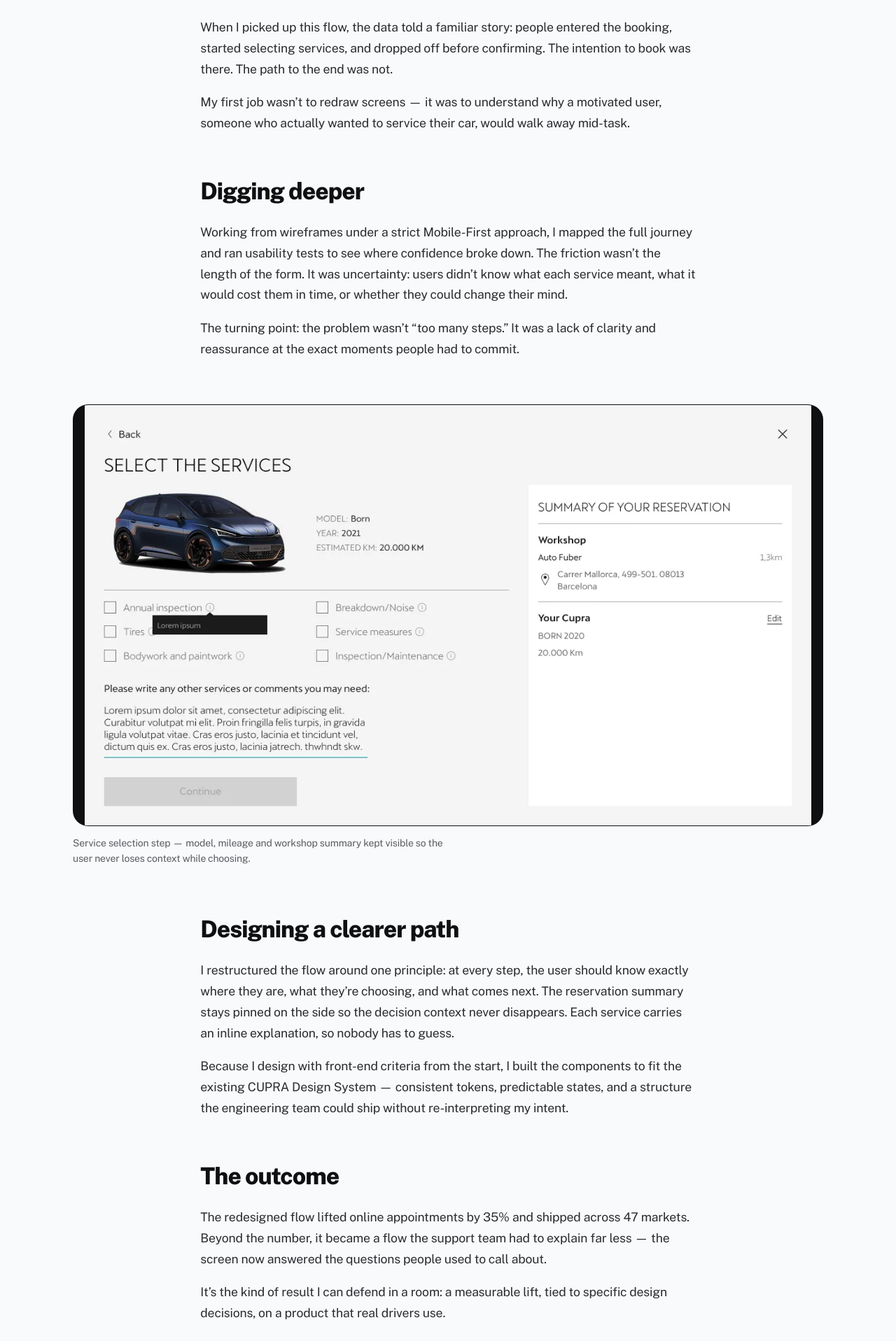
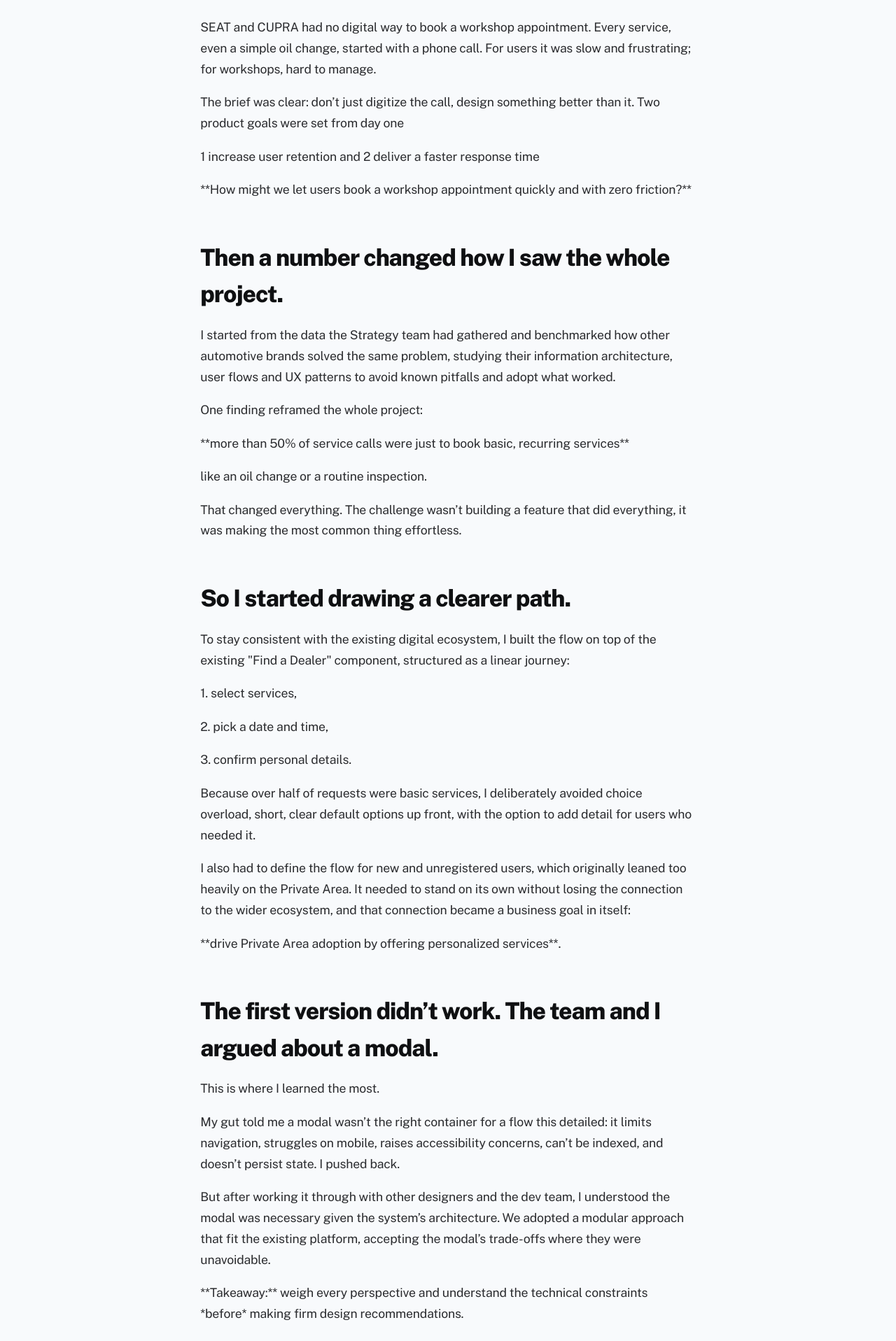
Before and after one commit to wenreidesign/wenrei-portfolio, a React (Vite) app: page /work/cupra-book-an-appointment in a window 1280 px wide. Shown: the part 1543-3460 px from the top of the page at 70% size. Built offline with nearby package versions, Linux system fonts and the light colour scheme.

Commit message:
wip: portfolio progress

```diff
--- a/src/data/cases.js
+++ b/src/data/cases.js
@@ -26,18 +26,46 @@
     sections: [
       {
         kind: 'text',
-        heading: 'Where it all started',
+        heading: 'It started with a phone call.',
         body: [
-          'When I picked up this flow, the data told a familiar story: people entered the booking, started selecting services, and dropped off before confirming. The intention to book was there. The path to the end was not.',
-          'My first job wasn’t to redraw screens — it was to understand why a motivated user, someone who actually wanted to service their car, would walk away mid-task.',
+          'SEAT and CUPRA had no digital way to book a workshop appointment. Every service, even a simple oil change, started with a phone call. For users it was slow and frustrating; for workshops, hard to manage.',
+          'The brief was clear: don’t just digitize the call, design something better than it. Two product goals were set from day one',
+          '1 increase user retention and 2 deliver a faster response time',
+          '**How might we let users book a workshop appointment quickly and with zero friction?**',
         ],
       },
       {
         kind: 'text',
-        heading: 'Digging deeper',
+        heading: 'Then a number changed how I saw the whole project.',
         body: [
-          'Working from wireframes under a strict Mobile-First approach, I mapped the full journey and ran usability tests to see where confidence broke down. The friction wasn’t the length of the form. It was uncertainty: users didn’t know what each service meant, what it would cost them in time, or whether they could change their mind.',
-          'The turning point: the problem wasn’t “too many steps.” It was a lack of clarity and reassurance at the exact moments people had to commit.',
+          'I started from the data the Strategy team had gathered and benchmarked how other automotive brands solved the same problem, studying their information architecture, user flows and UX patterns to avoid known pitfalls and adopt what worked.',
+          'One finding reframed the whole project:',
+          '**more than 50% of service calls were just to book basic, recurring services**',
+          'like an oil change or a routine inspection.',
+          'That changed everything. The challenge wasn’t building a feature that did everything, it was making the most common thing effortless.',
+        ],
+      },
+      {
+        kind: 'text',
+        heading: 'So I started drawing a clearer path.',
+        body: [
+          'To stay consistent with the existing digital ecosystem, I built the flow on top of the existing "Find a Dealer" component, structured as a linear journey:',
+          '1. select services,',
+          '2. pick a date and time,',
+          '3. confirm personal details.',
+          'Because over half of requests were basic services, I deliberately avoided choice overload, short, clear default options up front, with the option to add detail for users who needed it.',
+          'I also had to define the flow for new and unregistered users, which originally leaned too heavily on the Private Area. It needed to stand on its own without losing the connection to the wider ecosystem, and that connection became a business goal in itself:',
+          '**drive Private Area adoption by offering personalized services**.',
+        ],
+      },
+      {
+        kind: 'text',
+        heading: 'The first version didn’t work. The team and I argued about a modal.',
+        body: [
+          'This is where I learned the most.',
+          'My gut told me a modal wasn’t the right container for a flow this detailed: it limits navigation, struggles on mobile, raises accessibility concerns, can’t be indexed, and doesn’t persist state. I pushed back.',
+          'But after working it through with other designers and the dev team, I understood the modal was necessary given the system’s architecture. We adopted a modular approach that fit the existing platform, accepting the modal’s trade-offs where they were unavoidable.',
+          '**Takeaway:** weigh every perspective and understand the technical constraints *before* making firm design recommendations.',
         ],
       },
       {
@@ -50,23 +78,37 @@
       },
       {
         kind: 'text',
-        heading: 'Designing a clearer path',
+        heading: 'In the end, the flow had four moments.',
         body: [
-          'I restructured the flow around one principle: at every step, the user should know exactly where they are, what they’re choosing, and what comes next. The reservation summary stays pinned on the side so the decision context never disappears. Each service carries an inline explanation, so nobody has to guess.',
-          'Because I design with front-end criteria from the start, I built the components to fit the existing CUPRA Design System — consistent tokens, predictable states, and a structure the engineering team could ship without re-interpreting my intent.',
+          '**1. Identify your vehicle.** Users enter the license plate, or pick model and year, to unlock services tailored to their car. Offering multiple ways to identify the vehicle lowers the barrier for users with different levels of car knowledge.',
+          '**2. Select services (and add-ons).** Clear default options, with a free-text field to add specifics. Categorizing services into a short, focused list keeps users from feeling overwhelmed.',
+          '**3. Date & time.** An intuitive calendar with dynamic slots, grouped into blocks like morning and afternoon. Real-time availability only, to minimize errors and frustration.',
+          '**4. Confirm & book.** A real-time summary lets users verify everything before finalizing, with GDPR visibility built in, and a closing confirmation that leaves them confident the booking went through.',
+          'The flow adapts cleanly across Desktop XL/L, Tablet M and Mobile S.',
         ],
       },
       {
         kind: 'text',
-        heading: 'The outcome',
+        heading: 'Seventeen people put it to the test.',
         body: [
-          'The redesigned flow lifted online appointments by 35% and shipped across 47 markets. Beyond the number, it became a flow the support team had to explain far less — the screen now answered the questions people used to call about.',
-          'It’s the kind of result I can defend in a room: a measurable lift, tied to specific design decisions, on a product that real drivers use.',
+          'I tested the flow with 17 users. All of them completed the core tasks. Where I saw friction — incomplete data, invalid selections — I solved it with clear inline tooltips instead of modals, to avoid confusing overlays.',
+          '*"I can now schedule my services in minutes, no calls needed."*',
+          '*"The experience was very clear and gave me confidence in the process."*',
+        ],
+      },
+      {
+        kind: 'text',
+        heading: 'And then the numbers came in.',
+        body: [
+          '**+35%** increase in online appointments in the first 3 months.',
+          '**+20%** more registered users managing appointments through the Private Area.',
+          '**47** countries where the design is live on the website.',
+          'Beyond the numbers, it became a flow the support team had to explain far less — the screen now answered the questions people used to call about.',
         ],
       },
     ],
     learned:
-      'Simplifying a flow rarely means removing steps. It means making people feel guided through every one of them. And designing close to how it gets built is what turns a clean Figma file into a flow that actually ships — in 47 countries.',
+      'The biggest takeaway was including users earlier in the process — it prevents assumptions from creeping in. And designing close to how it gets built is what turns a clean Figma file into a flow that actually ships, in 47 countries.',
   },
   {
     slug: 'cupra-faq-architecture',
--- a/src/styles/pages.css
+++ b/src/styles/pages.css
@@ -1016,6 +1016,7 @@
   gap: var(--space-sm);
   margin-top: clamp(3rem, 6vw, 5rem);
   padding-top: 2rem;
+  padding-bottom: 2rem;
   border-top: 1px solid var(--hairline);
 }
 
```
